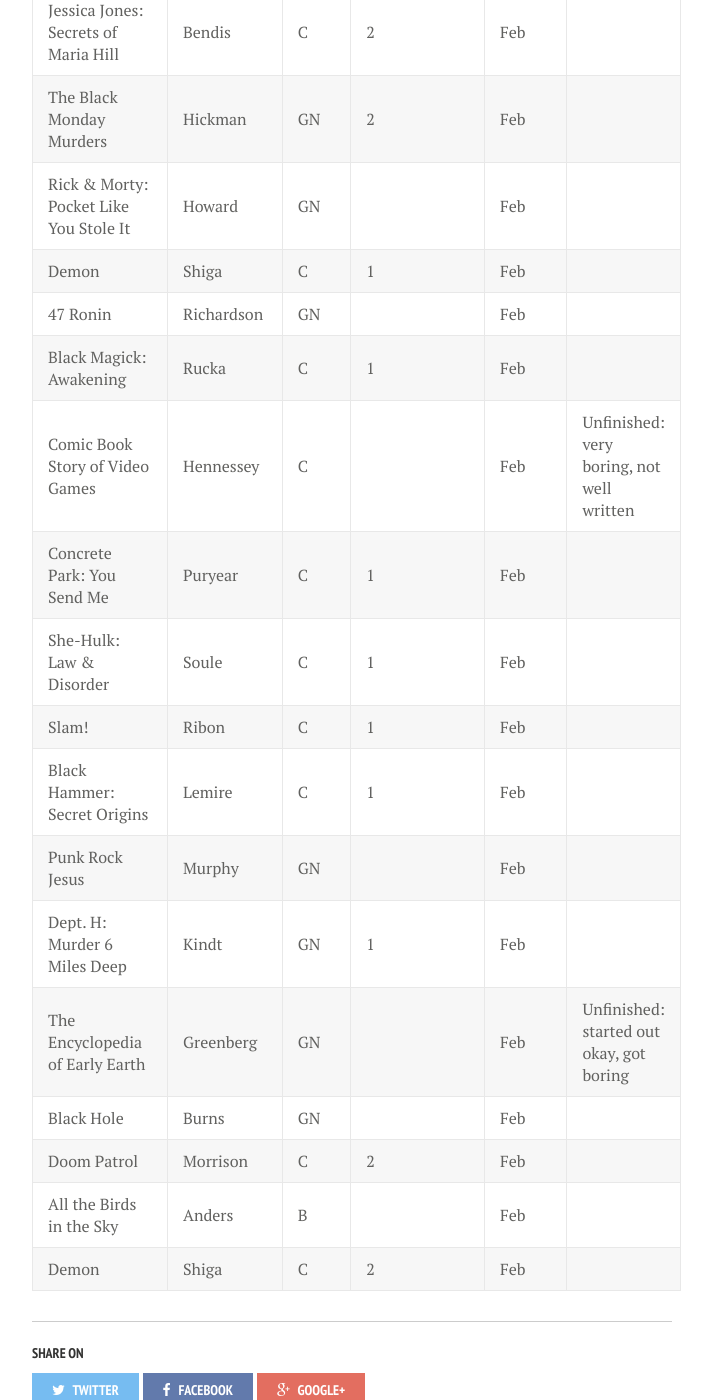
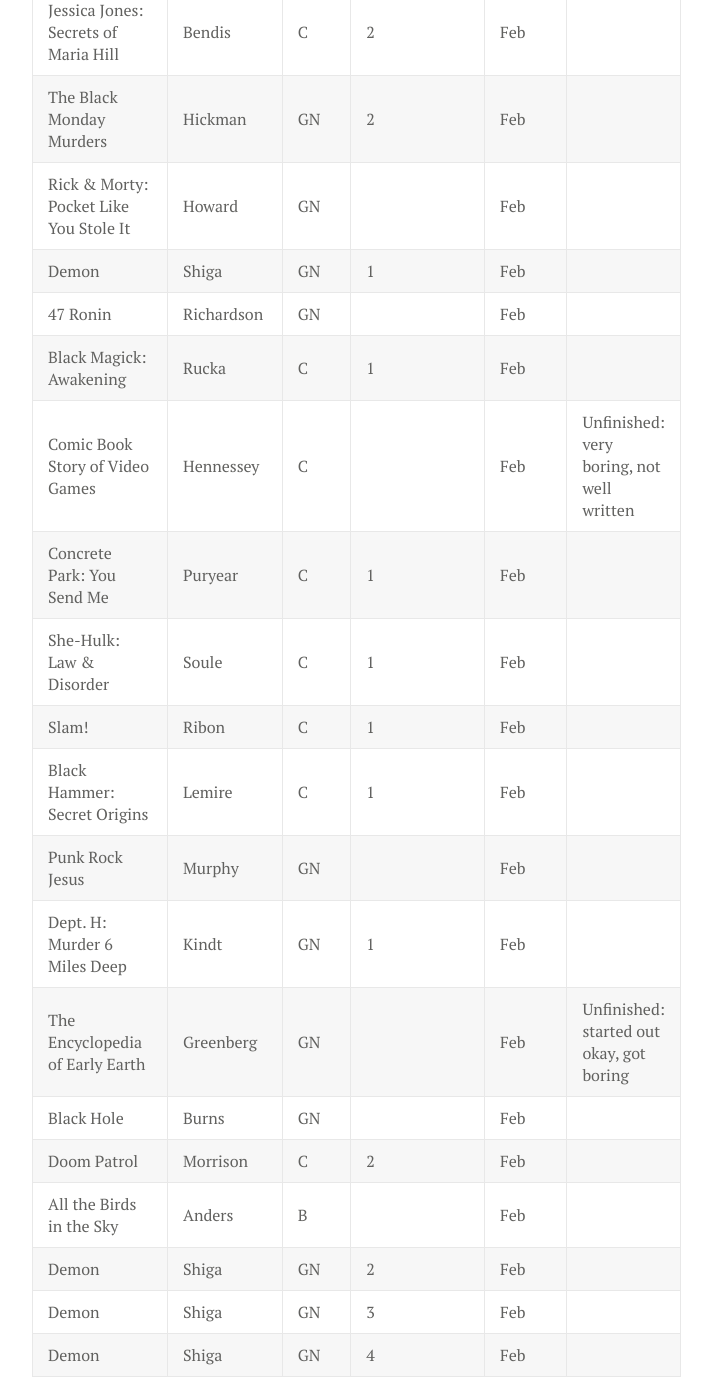
Before and after one commit to calebwherry/calebwherry.github.io, a Jekyll site: the page built from _posts/2019-01-01-2019-Reads.md, in a window 1280 px wide and 1400 px high, scrolled down 2434 px. Shown: the whole window, without its empty margins (288-1000 px from the left). Built offline with Jekyll 4.4.1, drawn with Linux system fonts in a browser that asks for light colours; nearby versions of some CDN libraries; comment, search, counter and statistics services are not loaded.

Commit message:
Added new 2019 reads.

```diff
--- a/_posts/2019-01-01-2019-Reads.md
+++ b/_posts/2019-01-01-2019-Reads.md
@@ -54,7 +54,7 @@
 | Jessica Jones: Secrets of Maria Hill   | Bendis     | C     | 2            | Feb          |                                               |
 | The Black Monday Murders               | Hickman    | GN    | 2            | Feb          |                                               |
 | Rick & Morty: Pocket Like You Stole It | Howard     | GN    |              | Feb          |                                               |
-| Demon                                  | Shiga      | C     | 1            | Feb          |                                               |
+| Demon                                  | Shiga      | GN    | 1            | Feb          |                                               |
 | 47 Ronin                               | Richardson | GN    |              | Feb          |                                               |
 | Black Magick: Awakening                | Rucka      | C     | 1            | Feb          |                                               |
 | Comic Book Story of Video Games        | Hennessey  | C     |              | Feb          | Unfinished: very boring, not well written     |
@@ -68,4 +68,6 @@
 | Black Hole                             | Burns      | GN    |              | Feb          |                                               |
 | Doom Patrol                            | Morrison   | C     | 2            | Feb          |                                               |
 | All the Birds in the Sky               | Anders     | B     |              | Feb          |                                               |
-| Demon                                  | Shiga      | C     | 2            | Feb          |                                               |
+| Demon                                  | Shiga      | GN    | 2            | Feb          |                                               |
+| Demon                                  | Shiga      | GN    | 3            | Feb          |                                               |
+| Demon                                  | Shiga      | GN    | 4            | Feb          |                                               |
```
